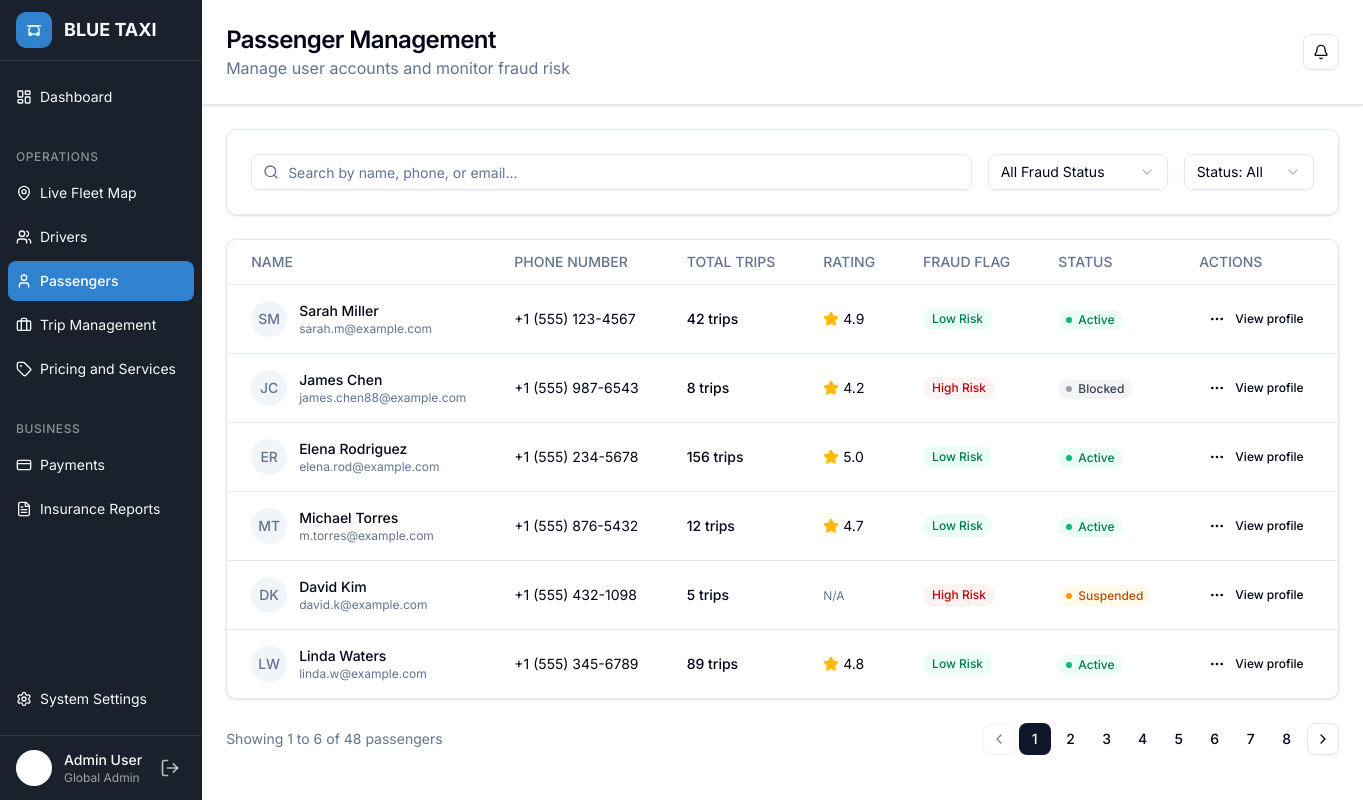
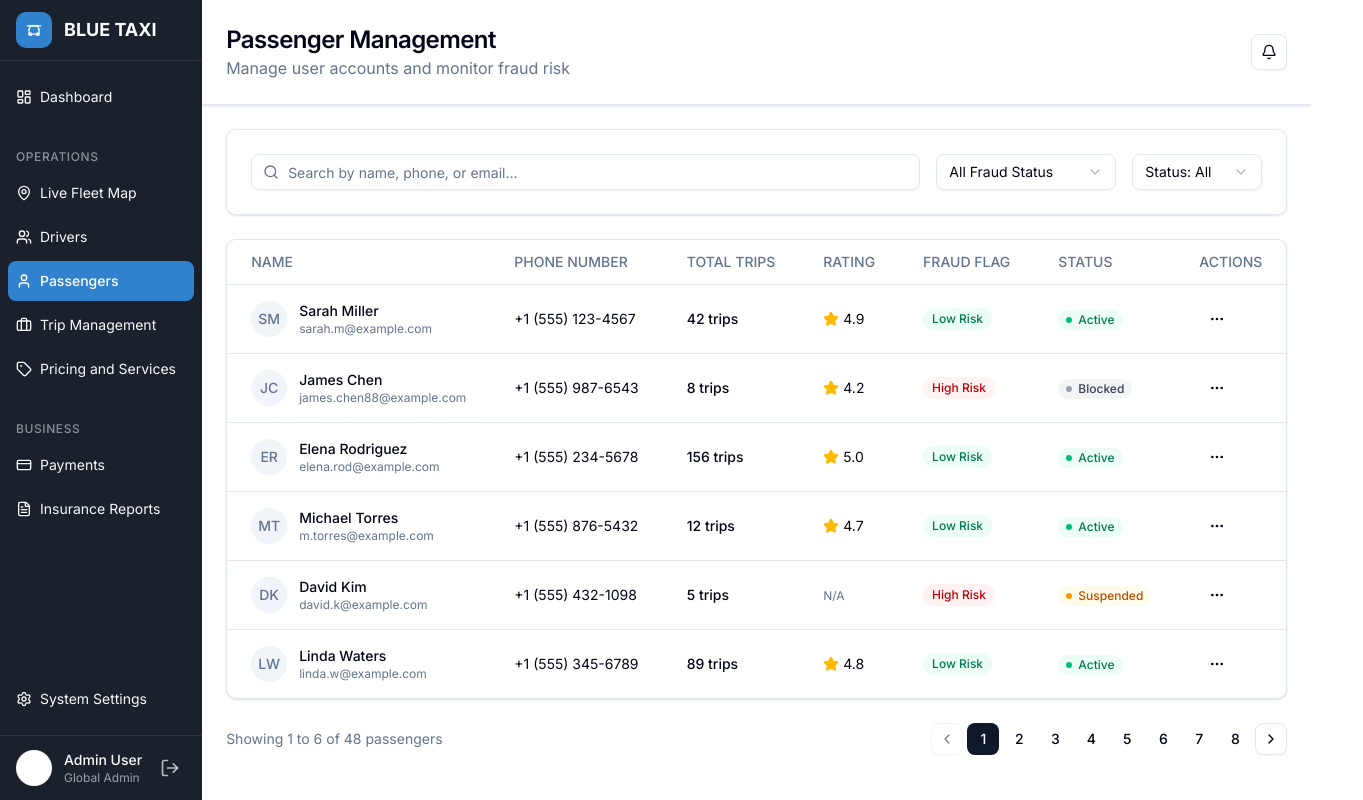
Before and after one commit to BlueTaxiPH/blue-taxi-admin-web, a Next.js app: page /passengers in a window 1280 px wide. Shown: the whole page, 1363 px wide, since content can reach past the window. Built offline with nearby package versions, Linux system fonts and the light colour scheme.

Commit message:
fix: removed the view profile button

```diff
--- a/containers/passenger-management/PassengerTable.tsx
+++ b/containers/passenger-management/PassengerTable.tsx
@@ -127,7 +127,6 @@ export function PassengerTable({ passengers }: PassengerTableProps) {
               <Button variant="ghost" size="sm" asChild>
                 <Link href={`/passengers/${p.id}`}>
                   <MoreHorizontal className="size-4" />
-                  <span className="ml-1 text-xs">View profile</span>
                 </Link>
               </Button>
             </TableCell>
```
